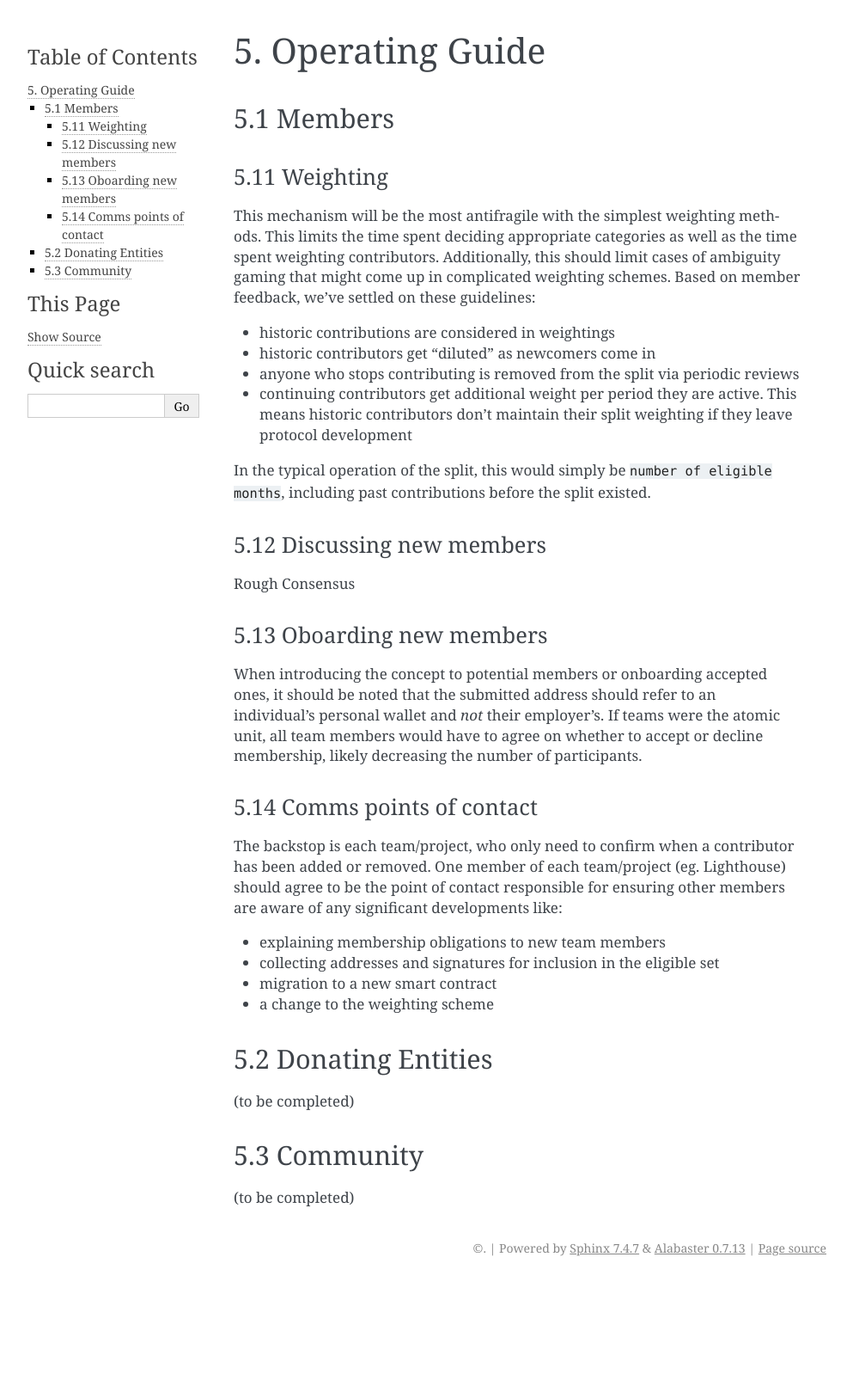
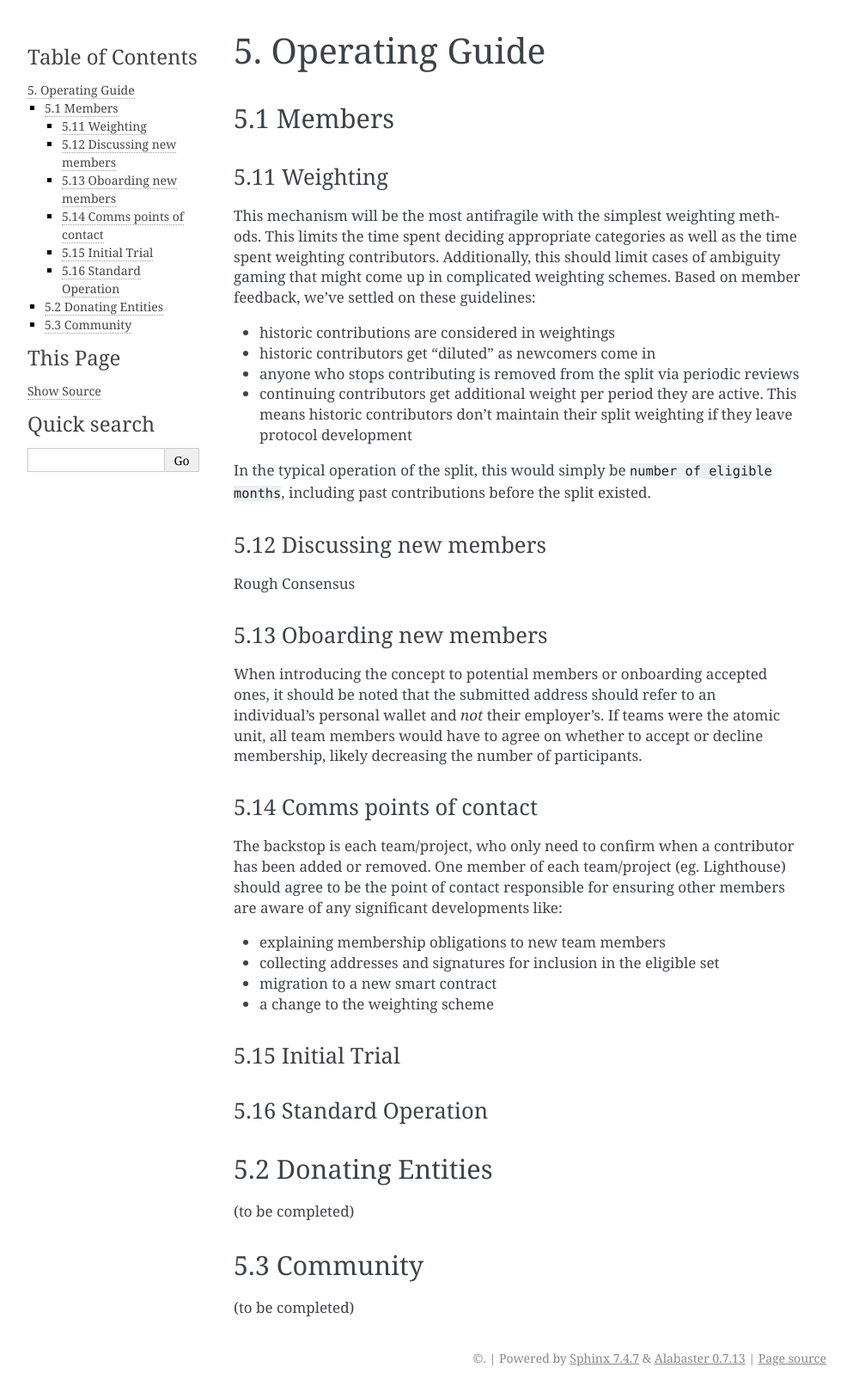
Before and after one commit to protocolguild/documentation, a Sphinx documentation site: the page built from docs/5-operating-guide.md, in a window 1280 px wide. Shown: the whole page at 86% size, without its empty margins (148-1141 px from the left). Built offline with Sphinx 7.4.7, drawn with Linux system fonts in a browser that asks for light colours; before the commit the page ends 1491 px from its top, so only the background shows below that.

Commit message:
Update 5-operating-guide.md

```diff
--- a/docs/5-operating-guide.md
+++ b/docs/5-operating-guide.md
@@ -30,6 +30,12 @@ The backstop is each team/project, who only need to confirm when a contributor h
 - migration to a new smart contract
 - a change to the weighting scheme
 
+#### 5.15 Initial Trial
+
+
+
+#### 5.16 Standard Operation
+
 ### 5.2 Donating Entities
 
 (to be completed)
```
